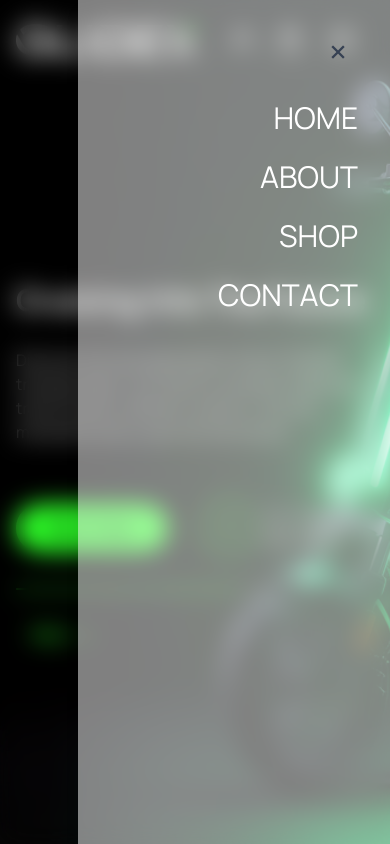
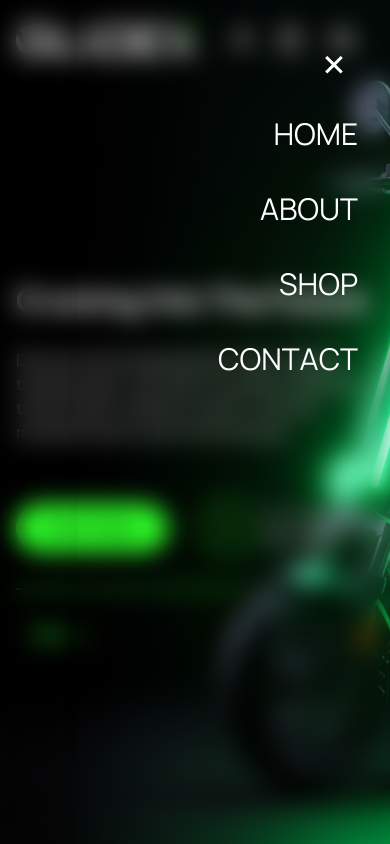
Before and after one commit to Radot9/Glidex, a React (Vite) app: page / in a window 390 px wide. Both pictures are taken after a click on the button 350 px from the left and 40 px from the top of the page. Shown: the top 844 px of the page. Built offline with nearby package versions, Linux system fonts and the light colour scheme.

Commit message:
fixed mobile menu

```diff
--- a/src/components/Navbar.jsx
+++ b/src/components/Navbar.jsx
@@ -1,9 +1,32 @@
+
 import React, { useState, useEffect } from "react";
 import { Link } from "react-router-dom";
 import { motion } from "framer-motion";
 import GlidexLogo from "../images/Glidex Logo.png";
 import UserIcon from "../images/user.svg";
 import CartIcon from "../images/cart.svg";
+
+// Framer Motion variants for staggered slide in/out
+const menuItemVariants = {
+  open: i => ({
+    opacity: 1,
+    x: 0,
+    transition: {
+      x: { type: "spring", stiffness: 400, damping: 30 },
+      opacity: { duration: 0.2 },
+      delay: 0.08 * i
+    }
+  }),
+  closed: i => ({
+    opacity: 0,
+    x: 40,
+    transition: {
+      x: { type: "spring", stiffness: 400, damping: 30 },
+      opacity: { duration: 0.15 },
+      delay: 0.04 * i
+    }
+  })
+};
 
 export default function Navbar() {
   const [menuOpen, setMenuOpen] = useState(false);
@@ -95,34 +118,52 @@ export default function Navbar() {
             ></div>
             {/* Sliding Menu */}
             <div
-              className={`relative w-4/5 max-w-xs h-screen bg-white/50 shadow-lg p-8 flex flex-col items-end ${
+              className={`relative w-4/5 max-w-xs h-screen shadow-lg p-8 flex flex-col items-end ${
                 menuLeaving
                   ? "animate-slide-out-right"
                   : "animate-slide-in-right"
               }`}
             >
               <button
-                className="mb-8 self-end w-10 h-10 flex items-center justify-center text-gray-700 text-4xl"
+                className="mt-2 mb-8 self-end w-12 h-12 flex items-center justify-center text-white text-5xl"
                 aria-label="Close Menu"
                 onClick={handleCloseMenu}
                 style={{ lineHeight: 1 }}
               >
                 &times;
               </button>
-              <nav className="flex flex-col space-y-8 w-full text-right">
-                <FlipLink to="/" onClick={handleCloseMenu}>
-                  Home
-                </FlipLink>
-                <FlipLink to="/about" onClick={handleCloseMenu}>
-                  About
-                </FlipLink>
-                <FlipLink to="/shop" onClick={handleCloseMenu}>
-                  Shop
-                </FlipLink>
-
-                <FlipLink to="/contact" onClick={handleCloseMenu}>
-                  Contact
-                </FlipLink>
+              <nav className="flex flex-col space-y-16 w-full text-right">
+                <motion.ul
+                  variants={{
+                    open: {
+                      transition: { staggerChildren: 0.08, delayChildren: 0.05 }
+                    },
+                    closed: {
+                      transition: { staggerChildren: 0.04, staggerDirection: -1 }
+                    }
+                  }}
+                  initial="closed"
+                  animate={menuOpen && !menuLeaving ? "open" : "closed"}
+                  exit="closed"
+                  className="flex flex-col space-y-12 w-full text-right"
+                >
+                  {[
+                    { to: "/", label: "Home" },
+                    { to: "/about", label: "About" },
+                    { to: "/shop", label: "Shop" },
+                    { to: "/contact", label: "Contact" },
+                  ].map((item, i) => (
+                    <motion.li
+                      key={item.to}
+                      custom={i}
+                      variants={menuItemVariants}
+                    >
+                      <FlipLink to={item.to} onClick={handleCloseMenu}>
+                        {item.label}
+                      </FlipLink>
+                    </motion.li>
+                  ))}
+                </motion.ul>
               </nav>
             </div>
             <style>{`
```
